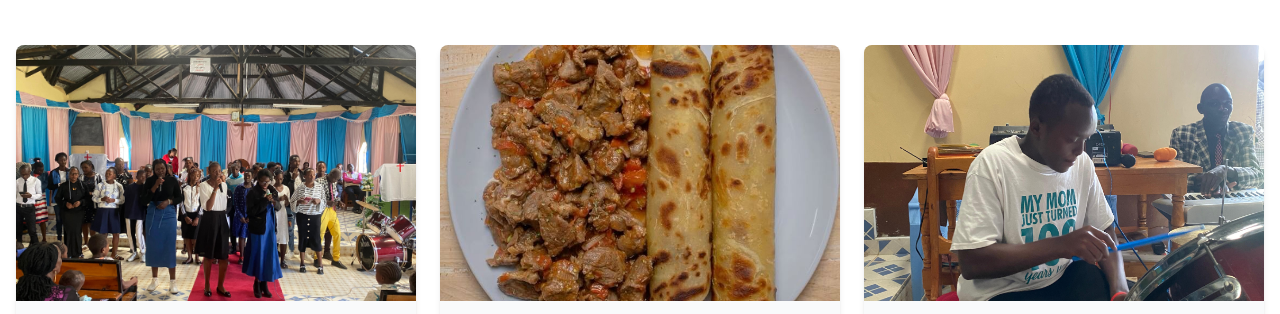
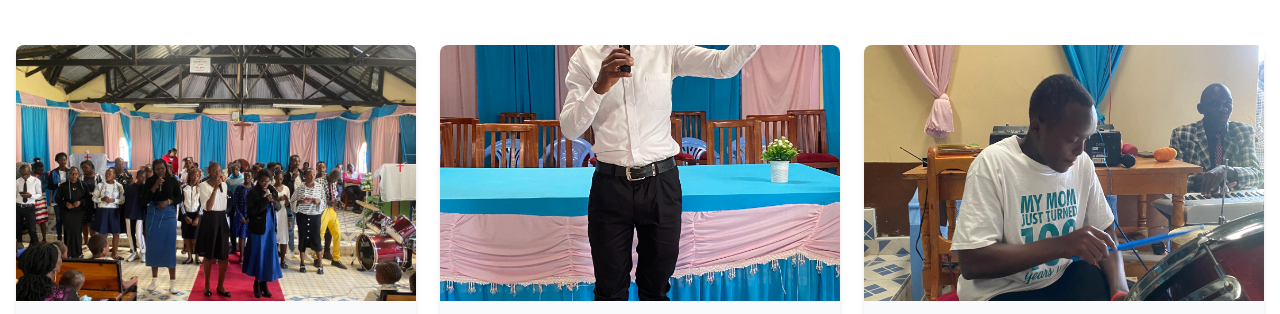
Before and after one commit to Wizlymuriish/kalalupceayouth, a plain HTML site: page images.html in a window 1280 px wide. Shown: the part 449-763 px from the top of the page. Drawn offline with nearby package versions, Linux system fonts and the light colour scheme.

Commit message:
Update images.html

```diff
--- a/images.html
+++ b/images.html
@@ -97,7 +97,7 @@
                 <div class="gallery-item service" data-aos="zoom-in" data-aos-delay="100">
                     <div class="overflow-hidden rounded-lg shadow-md">
                         <a href="chapo nyama.jpg" class="image-popup">
-                            <img src="chapo nyama.jpg" alt="Sunday Service" class="w-full h-64 object-cover transition duration-500 hover:scale-105">
+                            <img src="chairman.jpg" alt="Sunday Service" class="w-full h-64 object-cover transition duration-500 hover:scale-105">
                         </a>
                         <div class="p-4 bg-gray-50">
                             <h3 class="font-bold text-custom-blue">Youth Rally Sunday Service</h3>
```
